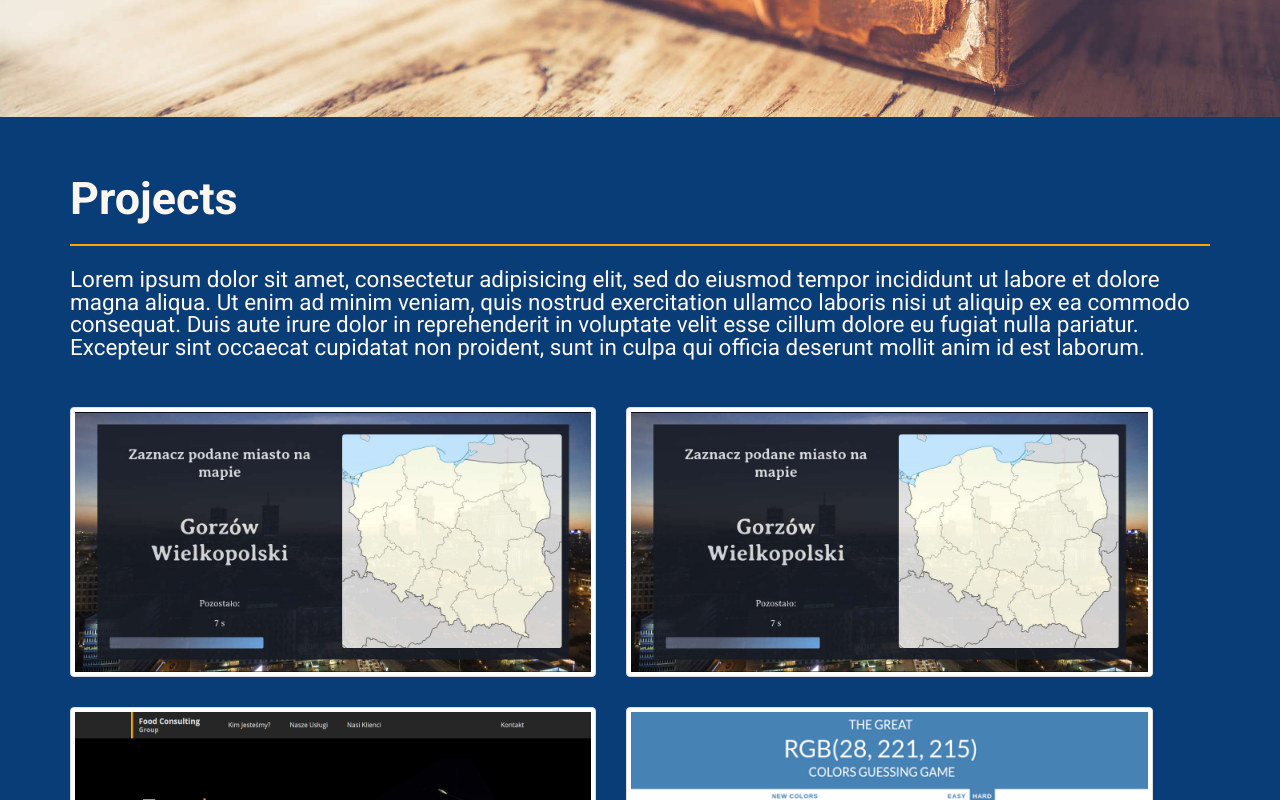
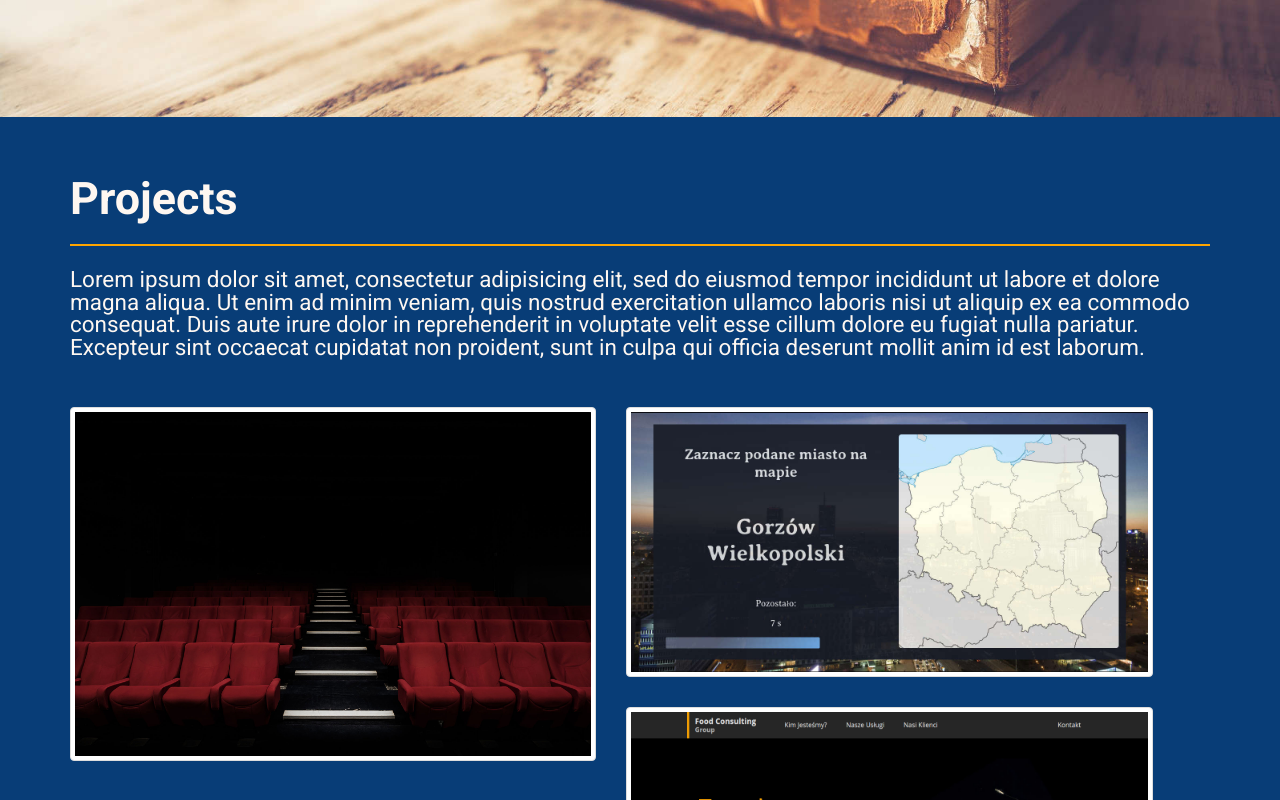
Before and after one commit to patrykbaklaj/patrykbaklaj_old, a website built with webpack: page index.html in a window 1280 px wide. Shown: the part 2000-2800 px from the top of the page. Built offline with nearby package versions, Linux system fonts and the light colour scheme; files whose address does not match are found by name.

Commit message:
Update index.html

```diff
--- a/index.html
+++ b/index.html
@@ -192,7 +192,7 @@
 
 
         <figure class="col-sm-6 wow fadeInLeft thumbnail project-item">
-          <img class="" src="./assets/images/CityQuiz.jpg">
+          <img class="" src="./assets/images/intro_back_1.jpg">
           <figcaption>
             <h2>MovieDB <span>Viewer</span></h2>
             <p>Made with AngularJS</p>
```
